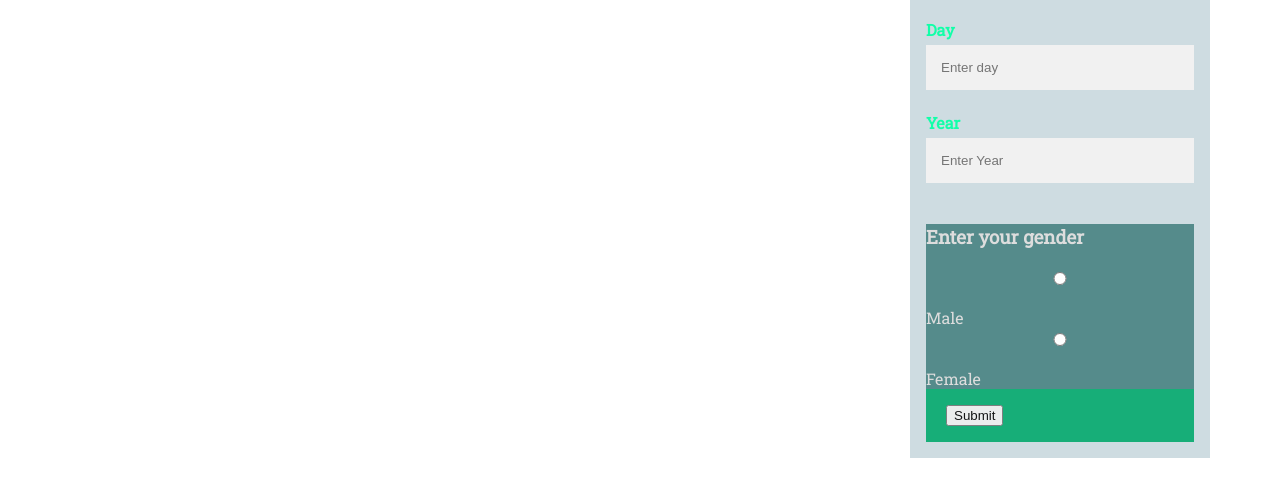
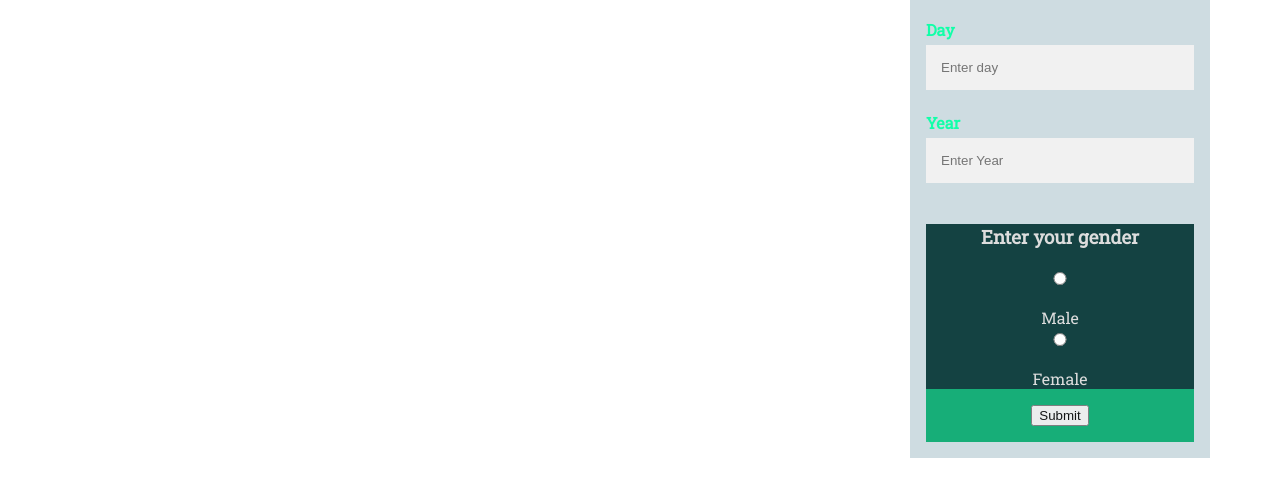
Before and after one commit to Bernard2030/Akan_Names, a plain HTML site: page index.html in a window 1280 px wide. Shown: the part 571-1068 px from the top of the page. Drawn offline with Linux system fonts and the light colour scheme; a web font is replaced by a local one.

Commit message:
add text align-center to gender class and the submit buton

```diff
--- a/style.css
+++ b/style.css
@@ -57,6 +57,7 @@ body, html {
 
   /* Set a style for the submit button */
    #red {
+    text-align: center;
     background-color: #04AA6D;
     color: rgb(92, 9, 9);
     padding: 16px 20px;
@@ -70,16 +71,17 @@ body, html {
     opacity: 1;
   }
    .gender{
+    text-align: center;
     font-family:   'Otomanopee One', sans-serif;
     font-family: 'Roboto Slab', serif;
-      background-color: rgb(85, 139, 139);
+      background-color: rgb(20, 66, 66);
       color: #ddd;
   }
-  /* .myResult{
+   /* .myResult{
       width: 100%;
       background-color: rgb(201, 106, 29);
       width: 100%;
-  } */
+  }  */
   /* bghh */
 
   /* this adds the "card" effect*/
```
